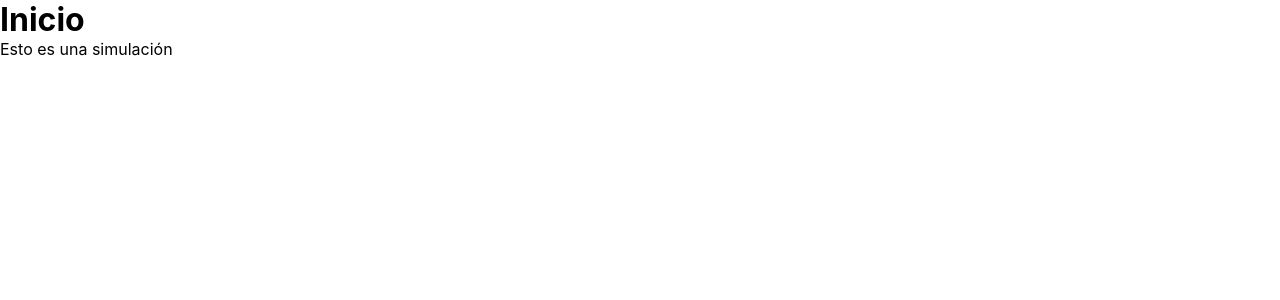
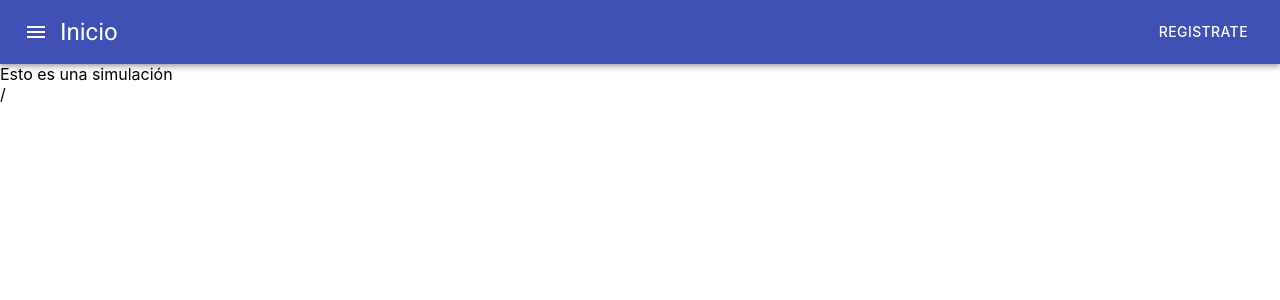
Before and after one commit to event-lens/frontend, a Next.js app: page /home in a window 1280 px wide. Shown: the top 300 px of the page. Built offline with nearby package versions, Linux system fonts and the light colour scheme.

Commit message:
Header Ready

```diff
--- a/components/Header.tsx
+++ b/components/Header.tsx
@@ -1,5 +1,20 @@
 import HeadNext from "next/head";
 import { HeaderModel } from "models/Header";
+import {
+  AppBar,
+  Button,
+  Toolbar,
+  IconButton,
+  Typography,
+} from "@material-ui/core";
+import { MdMenu } from "react-icons/md";
+import { makeStyles } from "@material-ui/styles";
+
+const useStyles = makeStyles((theme) => ({
+  title: {
+    flexGrow: 1,
+  },
+}));
 
 const initialTitle = "Event Lens";
 
@@ -15,13 +30,26 @@ export const Head = ({ title, description }: HeaderModel) => (
 export const Header = ({ title, description }: HeaderModel) => {
   !title ? (title = initialTitle) : null;
   !description ? (description = initialTitle) : null;
+  const isAuthenticated = false;
+
+  const classes = useStyles();
 
   return (
     <>
       <Head title={title} description={description} />
-      <header>
-        <h1>{title}</h1>
-      </header>
+      <AppBar position="static">
+        <Toolbar>
+          <IconButton edge="start" color="inherit" aria-label="menu">
+            <MdMenu />
+          </IconButton>
+          <Typography variant="h5" className={classes.title}>
+            {title}
+          </Typography>
+          <Button color="inherit">
+            {isAuthenticated ? "Inicia Sesión" : "Registrate"}
+          </Button>
+        </Toolbar>
+      </AppBar>
     </>
   );
 };
--- a/package.json
+++ b/package.json
@@ -13,10 +13,12 @@
     "next": "11.0.1",
     "react": "17.0.2",
     "react-dom": "17.0.2",
-    "react-icons": "^4.2.0"
+    "react-icons": "^4.2.0",
+    "styled-components": "^5.3.0"
   },
   "devDependencies": {
     "@types/react": "17.0.15",
+    "@types/styled-components": "^5.1.11",
     "eslint": "7.31.0",
     "eslint-config-next": "11.0.1",
     "eslint-config-prettier": "^8.3.0",
--- a/pages/home.tsx
+++ b/pages/home.tsx
@@ -1,9 +1,13 @@
 import { Header } from "components/Header";
+import Link from "next/link";
 const Home = () => {
   return (
     <>
       <Header title="Inicio" />
       <p>Esto es una simulación</p>
+      <Link href="/">
+        <a>/</a>
+      </Link>
     </>
   );
 };
```
Also changed, not shown: 1 other file (tests, documents, lock files or other folders).
